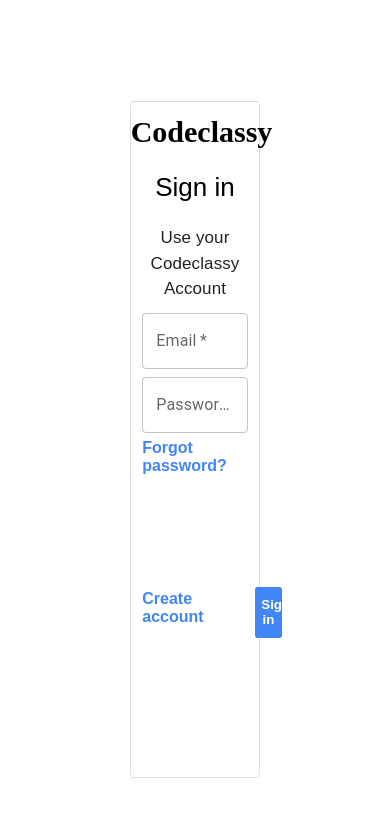
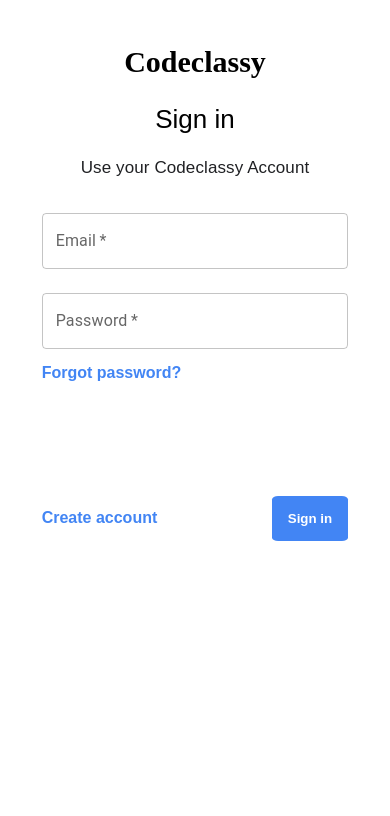
Before and after one commit to Rubix982/CodeClassy, a Next.js app in the folder frontend/: page /login in a window 390 px wide. Shown: the top 816 px of the page. Built offline with nearby package versions, Linux system fonts and the light colour scheme.

Commit message:
made login 100% responsive

```diff
--- a/frontend/src/components/LoginForm/LoginForm.js
+++ b/frontend/src/components/LoginForm/LoginForm.js
@@ -8,9 +8,11 @@
 {
     return(
         <div className={LoginFormStyling.container}>
+
             <div className={LoginFormStyling.form}>
 
                 <div className={LoginFormStyling.formheader}>
+
                     <h1 className={LoginFormStyling.logo}>
                         Codeclassy
                     </h1>
@@ -22,6 +24,7 @@
                     <h3>
                         Use your Codeclassy Account
                     </h3>
+
                 </div>
 
                 <div className={LoginFormStyling.inputs}>
@@ -42,15 +45,20 @@
 
                 <div className={LoginFormStyling.formfooter}>
 
-                    <Link href="/register">
-                        <a className={LoginFormStyling.createaccount}> Create account </a>
-                    </Link>
+                    <div className={LoginFormStyling.formfooterleft}>
+                        <Link href="/register">
+                            <a className={LoginFormStyling.createaccount}> Create account </a>
+                        </Link>
+                    </div>
 
-                    <button className={LoginFormStyling.signin}> Sign in</button>
+                    <div className={LoginFormStyling.formfooterright}>
+                        <button className={LoginFormStyling.signin}> Sign in</button>
+                    </div>
 
                 </div>
 
             </div>
+
         </div>
     )
 }
--- a/frontend/styles/LoginForm/LoginForm.module.css
+++ b/frontend/styles/LoginForm/LoginForm.module.css
@@ -6,10 +6,10 @@
 
 .form {
     border: 1px solid #dadce0;
-    width: 33vw;
-    height: 80vh;
+    width: 497px;
+    height: 600px;
     margin: auto;
-    margin-top: 11vh;
+    margin-top: 79px;
     border-radius: 1.5%;
 }
 
@@ -75,32 +75,42 @@
 }
 
 .formfooter {
-    display: inline-flex;
+    display: grid;
+    grid-template-columns: 50% 50%;
     height: 30%;
     width: 82%;
     padding: 0 9%;
 }
 
+.formfooterleft {
+    display: flex;
+    justify-content: flex-start;
+    align-items: center;
+}
+
+.formfooterright {
+    display: flex;
+    justify-content: flex-end;
+    align-items: center;
+}
+
+
 .createaccount{
     color: #4285f4;
     text-decoration: none;
     font-weight: bold;
-    margin-top: 15%;
     font-family: 'Google Sans','Noto Sans Myanmar UI',arial,sans-serif;
 }
 
 .createaccount:hover {
-    height: 15%;
     color: #1b66c9;
 }
 
 .signin{
     font-family: 'Google Sans','Noto Sans Myanmar UI',arial,sans-serif;
     background-color: #4285f4;
-    margin-top: 12%;
-    margin-left: 49%;
     height: 25%;
-    width: 25%;
+    width: 50%;
     color: #ffffff;
     font-weight: 700;
     border: 0px;
@@ -111,3 +121,31 @@
     background-color: #1b66c9;
     cursor: pointer;
 }
+
+
+@media (max-width: 768px) {
+
+    .form {
+        margin: auto;
+        width: 100%;
+        border: none;
+    }
+
+    .container {
+        justify-content: flex-start;
+    }
+}
+
+
+@media (max-width: 480px) {
+
+    .form {
+        margin: auto;
+        width: 100%;
+        border: none;
+    }
+
+    .container {
+        justify-content: flex-start;
+    }
+}
--- a/frontend/styles/RegisterForm/RegisterForm.module.css
+++ b/frontend/styles/RegisterForm/RegisterForm.module.css
@@ -8,7 +8,7 @@
     display: grid;
     grid-template-columns: 60% 40%;
     border: 1px solid #dadce0;
-    width: 56vw;
+    width: 880px;
     height: 90vh;
     margin: auto;
     margin-top: 3.5vh;
```
